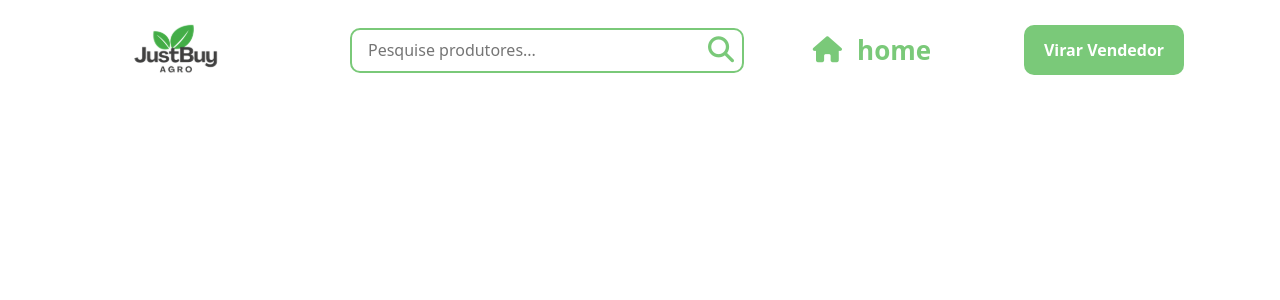
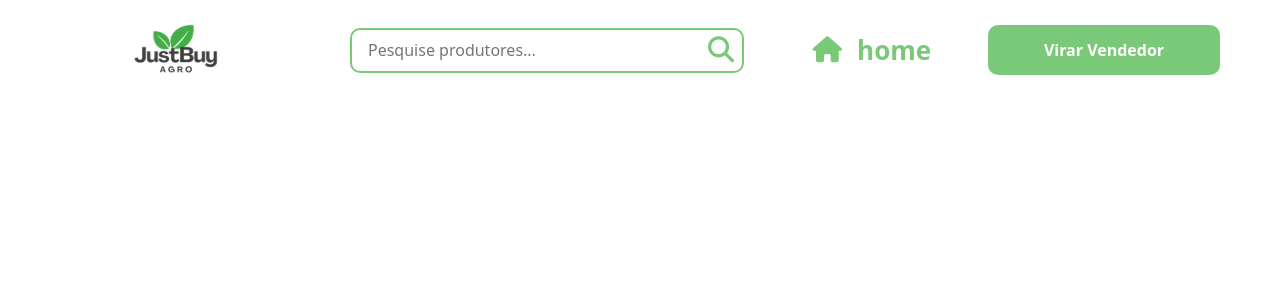
Before and after one commit to JustByAgro/FrontEnd, an Angular app: page /nav in a window 1280 px wide. Shown: the top 300 px of the page. Built offline with nearby package versions, Linux system fonts and the light colour scheme.

Commit message:
fix: botão da navbar

```diff
--- a/src/app/components/btn/btn.component.scss
+++ b/src/app/components/btn/btn.component.scss
@@ -4,8 +4,8 @@
     background-color: $primary;
     border: none;
     border-radius: 10px;
-    height: 50px;
-    width: 160px;
+    height: 100%;
+    width: 100%;
     color: white;
     font-weight: bold;
 }
--- a/src/app/components/btn/btn.component.ts
+++ b/src/app/components/btn/btn.component.ts
@@ -11,6 +11,8 @@ import { Component, Input, OnInit } from '@angular/core';
 export class BtnComponent {
   @Input() tipo = 'primary';
   @Input() texto = 'texto';
+  @Input() width = '160px';
+  @Input() height = '50px';
 
   classe = ''
 
--- a/src/app/components/navbar/navbar.component.html
+++ b/src/app/components/navbar/navbar.component.html
@@ -1,9 +1,9 @@
-<section class="d-flex w-100 justify-content-center">
+<section class="d-flex w-100">
     <div class="container-nav row w-100">
 
         <!-- Div da logo do produto -->
         <div class="div-logo">
-            <img src="assets/logoPreta.svg" class="img-fluid">
+            <img src="assets/logoPreta.svg">
         </div>
 
         <!-- Barra de pesquisa e botão home -->
--- a/src/app/components/navbar/navbar.component.scss
+++ b/src/app/components/navbar/navbar.component.scss
@@ -20,9 +20,10 @@
         width: 20%;
         display: flex;
         justify-content: center;
+        align-items: center;
         img{
-            width: 100%;
-            max-height: 100px;
+          width: 100%;
+          max-height: 100px;
         }
     }
 
@@ -89,8 +90,9 @@
 
     .div-img{
         width: 20%;
+        height: 50px;
         display: flex;
-        justify-content: center;
+        justify-content: end;
 
         img{
 
@@ -99,10 +101,10 @@
             border-radius: 100%;
 
         }
-        button{
-            font-size: 10px;
-            height: 40px;
-            width: 100%;
+
+        btn {
+          width: 100%;
+          height: 100%;
         }
     }
 }
```
Also changed, not shown: src/app/components/btn/btn.component.html (line endings or trailing spaces).
